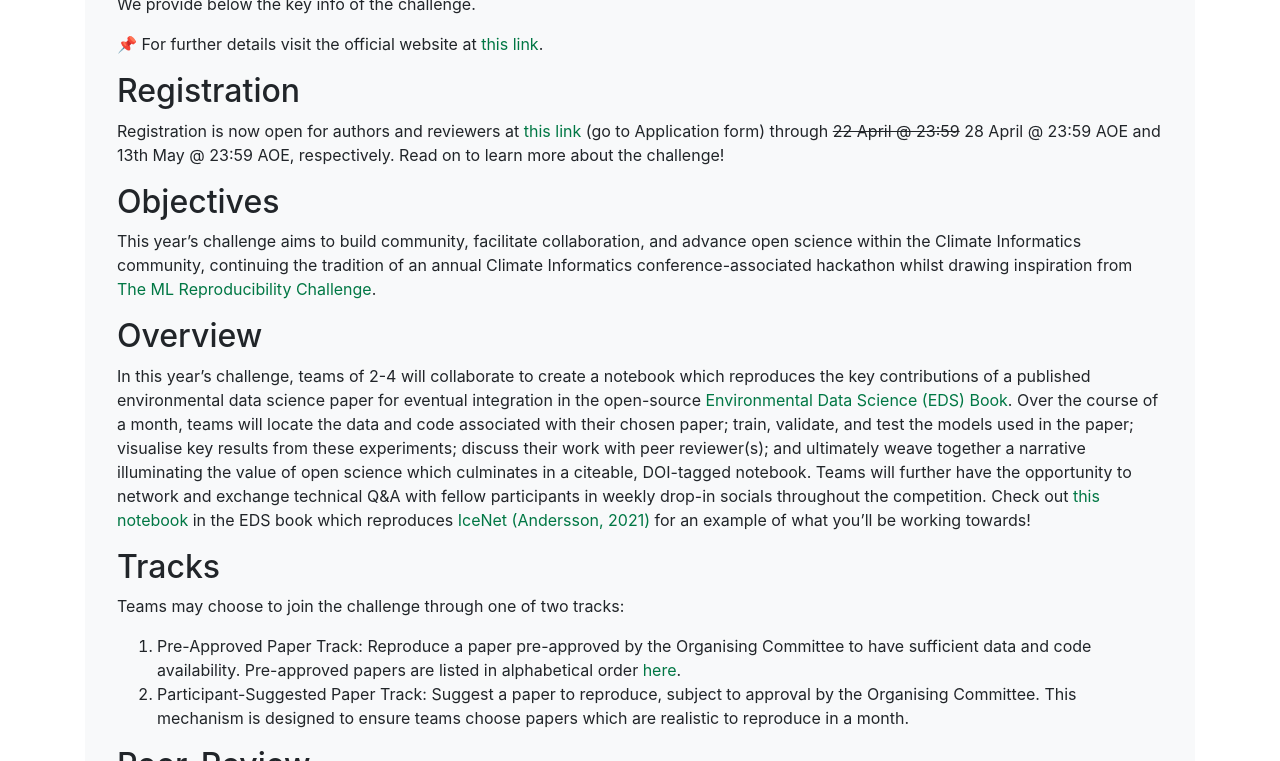
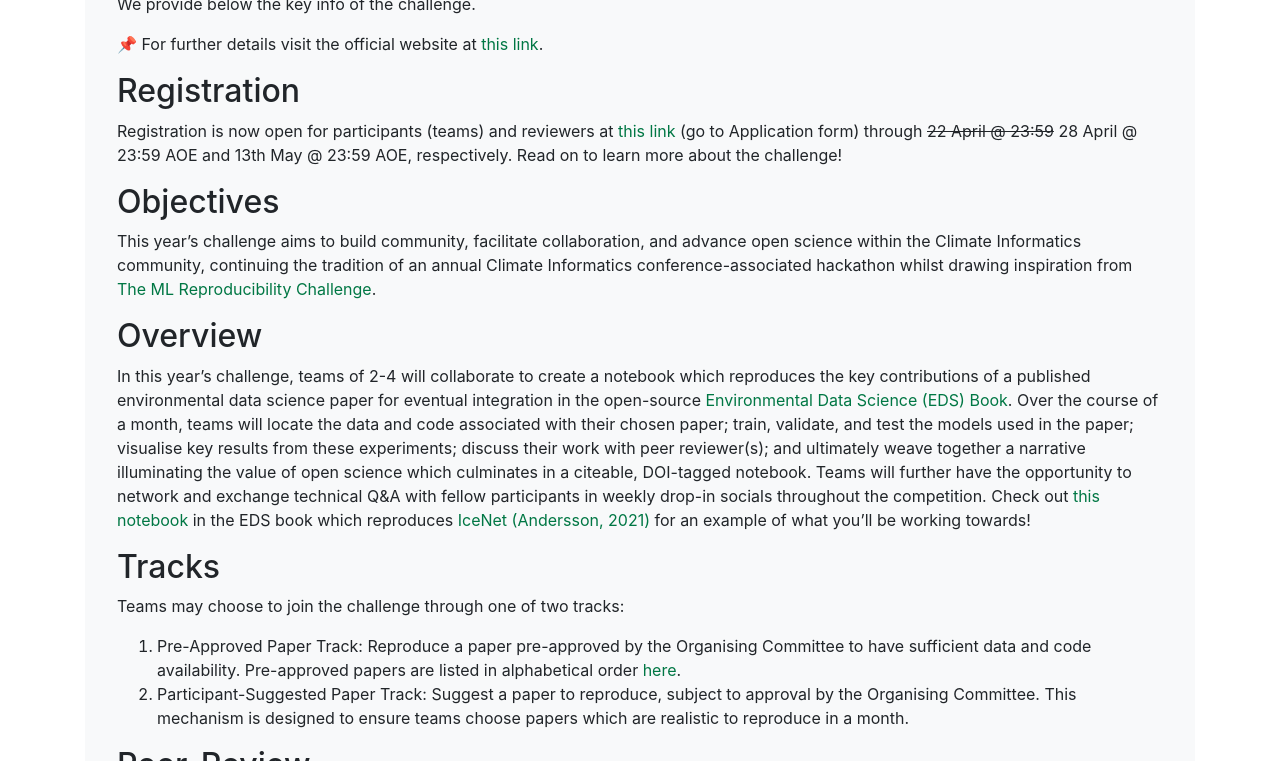
Before and after one commit to DigitaleGesellschaft/jekyll-theme-conference, a Jekyll site: the page built from reproducibility-challenge.md, in a window 1280 px wide and 900 px high, scrolled down 455 px, cut to the strip 139-900 px from the top of the window. Built offline with Jekyll 4.4.1, drawn with Linux system fonts in a browser that asks for light colours.

Commit message:
fix confusion authors (participants/teams)

```diff
--- a/reproducibility-challenge.md
+++ b/reproducibility-challenge.md
@@ -14,7 +14,7 @@
 📌 For further details visit the official website at [this link](https://eds-book.github.io/reproducibility-challenge-2023/).
 
 ## Registration
-Registration is now open for authors and reviewers at [this link](https://eds-book.github.io/reproducibility-challenge-2023/details/application.html) (go to Application form) through ~~22 April @ 23:59~~ 28 April @ 23:59 AOE and 13th May @ 23:59 AOE, respectively. Read on to learn more about the challenge!
+Registration is now open for participants (teams) and reviewers at [this link](https://eds-book.github.io/reproducibility-challenge-2023/details/application.html) (go to Application form) through ~~22 April @ 23:59~~ 28 April @ 23:59 AOE and 13th May @ 23:59 AOE, respectively. Read on to learn more about the challenge!
 
 ## Objectives
 This year's challenge aims to build community, facilitate collaboration, and advance open science within the Climate Informatics community, continuing the tradition of an annual Climate Informatics conference-associated hackathon whilst drawing inspiration from [The ML Reproducibility Challenge](https://twitter.com/repro_challenge?lang=en).
```
